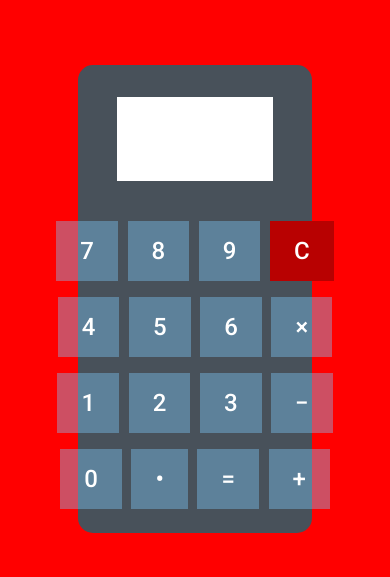
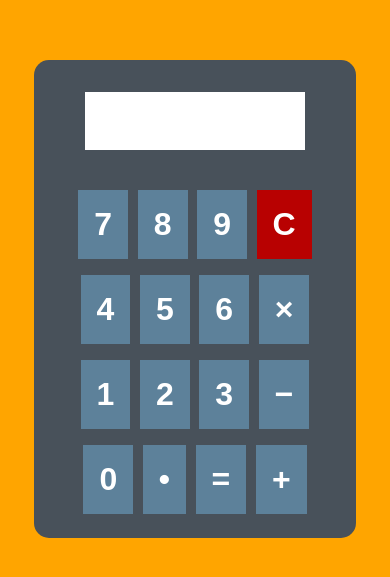
Before and after one commit to ellaboevans/Simple-Calculator, a plain HTML site: page index.html in a window 390 px wide. Shown: the part 123-700 px from the top of the page. Drawn offline with Linux system fonts and the light colour scheme.

Commit message:
Fix: Mobile Devices screen responsive design

```diff
--- a/style.css
+++ b/style.css
@@ -4,7 +4,7 @@
   padding: 0;
   margin: 0;
   box-sizing: border-box;
-  font-family: "Roboto", sans-serif;
+  font-family: Arial, Helvetica, sans-serif;
 }
 
 body {
@@ -14,31 +14,25 @@ body {
   align-items: center;
   justify-content: center;
   background-color: orange;
-
 }
-
-
 
 #calculator {
   display: flex;
-  /* justify-content: space-between; */
   align-items: center;
   flex-direction: column;
   background-color: rgb(72, 81, 90);
   padding: 1rem 1.5rem;
-  /* width: 25vw; */
   border-radius: 15px;
 }
 .input-container {
   display: flex;
   justify-content: center;
-
   margin-bottom: 1rem;
 }
 
 .input-container input {
   background-color: #fff;
-  color: black;
+  color: rgb(70, 70, 70);
   font-size: 35px;
   outline: none;
   border: none;
@@ -46,13 +40,15 @@ body {
   margin: 1rem;
   width: 20vw;
   height: 10vh;
+  min-width: 25vh;
+
+  font-weight: 900;
 }
 
 #calculator .row {
   display: flex;
   justify-content: center;
   align-items: center;
-  width: 15vw;
   padding: 0.5rem 1rem;
   /* margin-bottom: 1rem; */
 }
@@ -62,10 +58,10 @@ body {
 }
 
 .row button {
-  font-size: 20px;
   border-radius: 0px;
-  padding: 1rem 1.5rem;
-  font-size: 1.5rem;
+  padding: 1rem;
+  font-size: 2rem;
+  font-weight: 900;
   border: none;
   color: white;
   background: rgba(127, 204, 255, 0.39);
@@ -77,33 +73,16 @@ body {
 }
 
 @media (max-width: 600px) {
-
-    body {
-        width: 100vw;
-        height: 100vh;
-        display: flex;
-        align-items: center;
-        justify-content: center;
-        background-color: red;
-    }
-
-
-
-  #calculator {
+  body {
+    width: 100vw;
+    height: 100vh;
     display: flex;
-    /* justify-content: space-between; */
     align-items: center;
-    flex-direction: column;
-    background-color: rgb(72, 81, 90);
-    /* padding: 1rem 1.5rem; */
-    width: 60vw;
-    border-radius: 15px;
+    justify-content: center;
   }
 
   .input-container input {
-
-    width: 40vw;
-
+    min-width: 220px;
+    height: 15vw;
+  }
 }
-
-}
```
